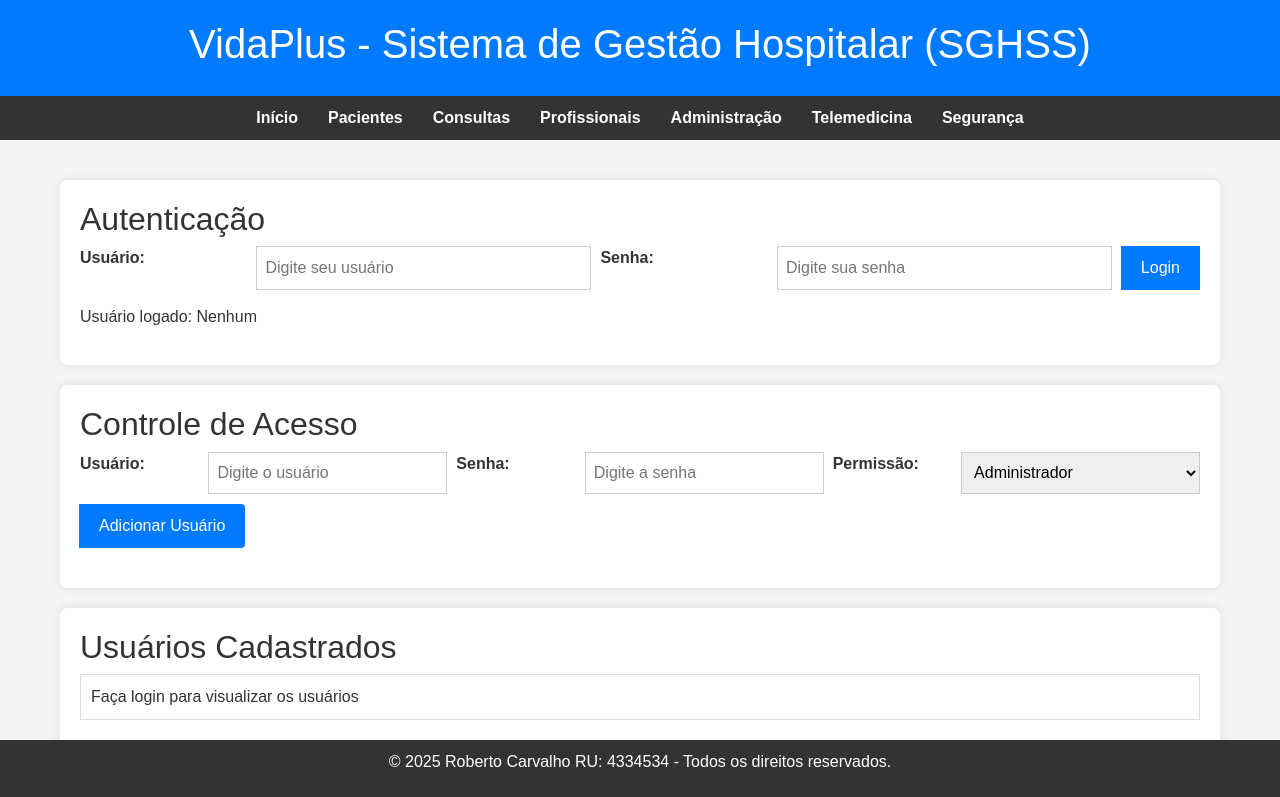
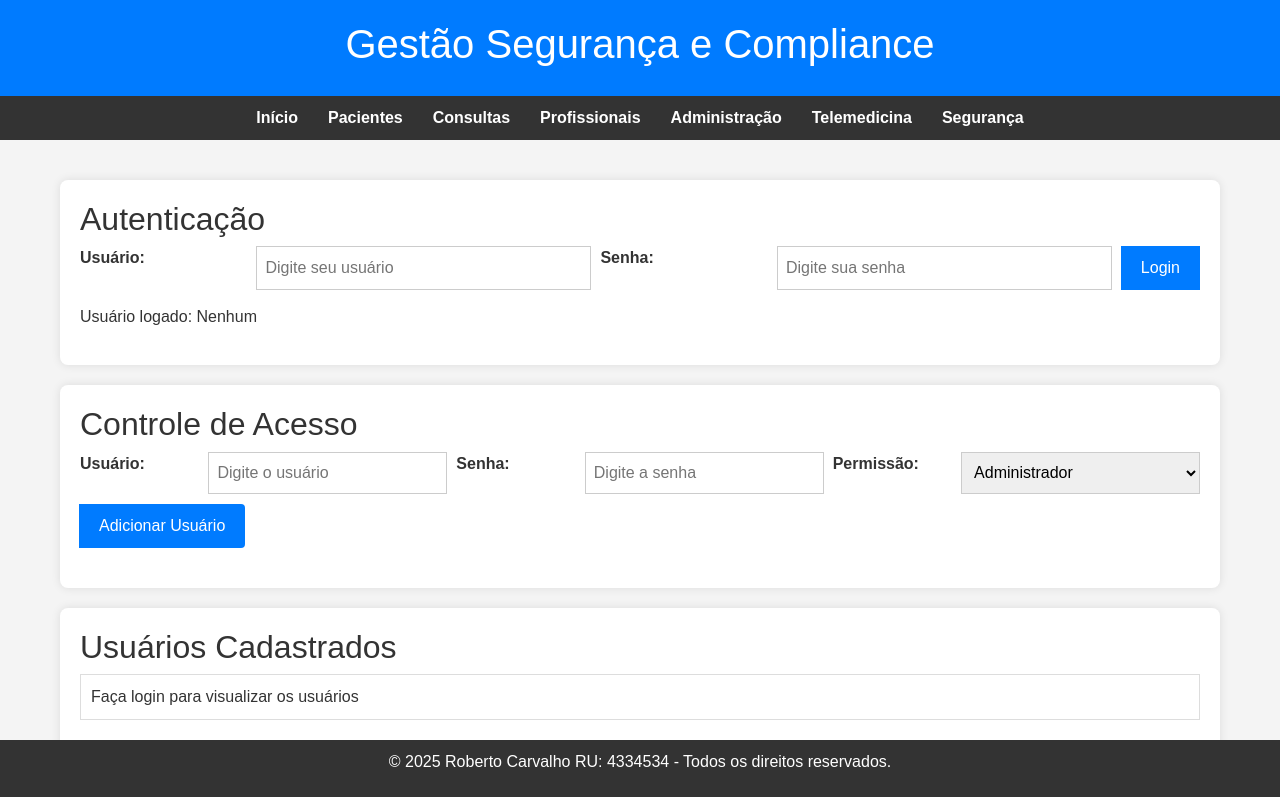
Before and after one commit to robertows/ProjetoVidaPlus_SGHSS, a plain HTML site: page seguranca.html in a window 1280 px wide. Shown: the top 797 px of the page. Drawn offline with nearby package versions, Linux system fonts and the light colour scheme.

Commit message:
Update seguranca.html
Atualizaçao

```diff
--- a/seguranca.html
+++ b/seguranca.html
@@ -10,7 +10,7 @@
 </head>
 <body> <!-- Início do corpo da página -->
     <header> <!-- Seção do cabeçalho -->
-        <h1>VidaPlus - Sistema de Gestão Hospitalar (SGHSS)</h1> <!-- Título principal da página -->
+        <h1>Gestão Segurança e Compliance</h1> <!-- Título principal da página -->
     </header>
     <nav> <!-- Seção de navegação com links -->
         <a href="index.html">Início</a> <!-- Link para a página inicial -->
```
